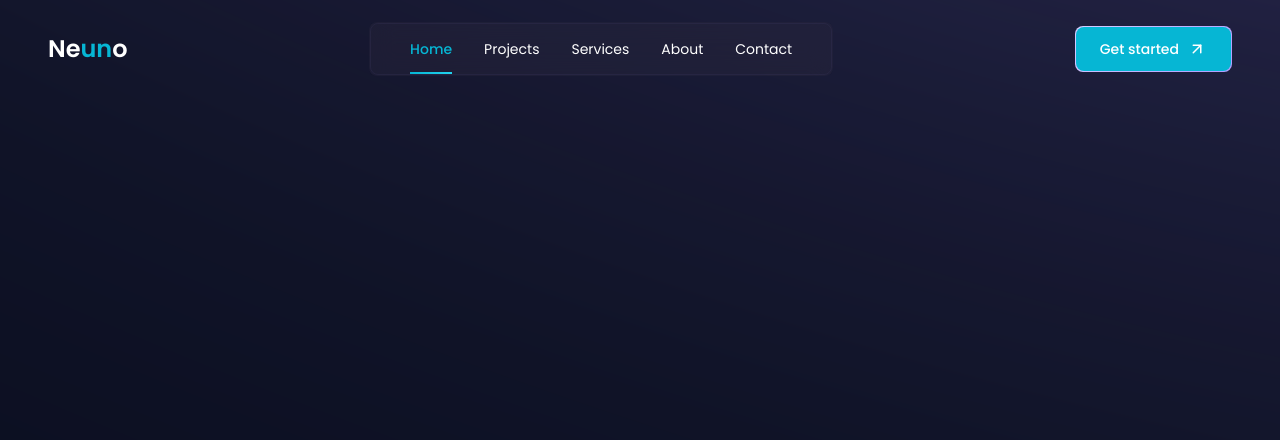
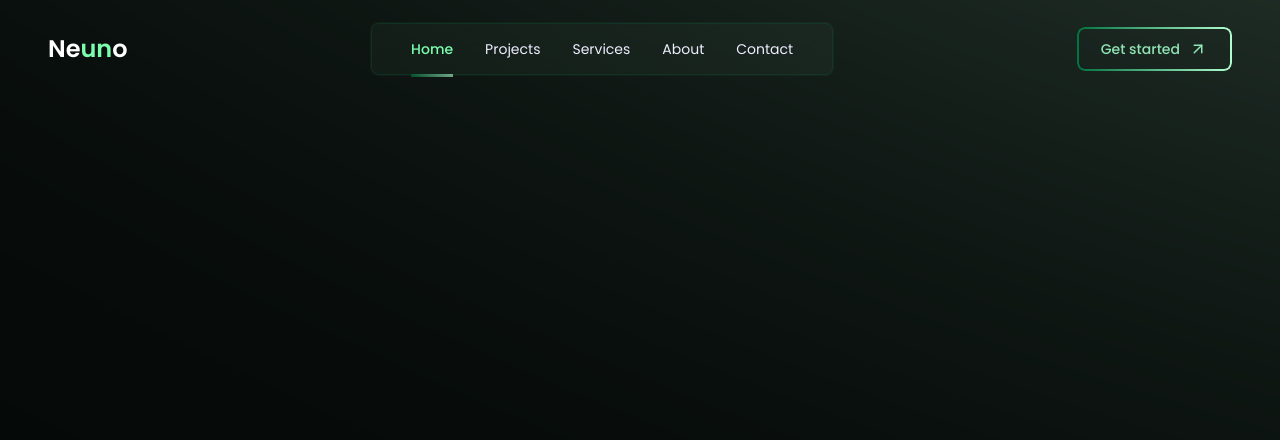
Before and after one commit to mehedii-h03/neuno, a Next.js app: page / in a window 1280 px wide. Shown: the top 440 px of the page. Built offline with nearby package versions, Linux system fonts and the light colour scheme.

Commit message:
color theme changed

```diff
--- a/src/app/globals.css
+++ b/src/app/globals.css
@@ -1,43 +1,13 @@
 @import url('https://fonts.googleapis.com/css2?family=Poppins:wght@400;500;600&display=swap');
 @import "tailwindcss";
 
-
-
-/* Better */
-/*
 @theme {
-  --color-primary: #6366F1;
-  --color-primary-hover: #818CF8;
-  --color-bg: #0B1121;
-  --color-surface: #182132;
-  --color-surface-hover: #253144;
-  --color-text: #E2E8F0;
-  --color-text-secondary: #94A3B8;
-  --color-border: #334155;
-} */
-
-/* Good */
-
-/* @theme {
-  --color-primary: #25CED1;
-  --color-primary-hover: #47E3E6;
-  --color-bg: #16161E;
-  --color-surface: #22222E;
-  --color-surface-hover: #30303E;
-  --color-text: #E4F1F2;
-  --color-text-secondary: #9CADB5;
-  --color-border: #484860;
-} */
-
-
-/* better in teal */
-@theme {
-  --color-primary: #06B6D4;
+  --color-primary: #7CFEAF;
   --color-primary-hover: #22D3EE;
-  --color-bg: #0C1021;
+  --color-bg: #060A09;
   --color-surface: #1D2035;
   --color-surface-hover: #2D3048;
-  --color-text: #DCDFE4;
+  --color-text: #EFEEFF;
   --color-text-secondary: #8B92AC;
   --color-border: #414458;
   --color-active-link: linear-gradient(90deg, #06B6D4, #22D3EE);
@@ -63,7 +33,7 @@ body {
   bottom: 0;
   border-radius: 12px;
   padding: 1px;
-  background: linear-gradient(90deg, #48407080, #8A7AD680);
+  background: linear-gradient(90deg, #01734099, #B1FDCF99);
   -webkit-mask:
     linear-gradient(#fff 0 0) content-box,
     linear-gradient(#fff 0 0);
--- a/src/app/page.tsx
+++ b/src/app/page.tsx
@@ -8,7 +8,7 @@ import Navbar from "@/components/landing/Navbar";
 export default function Home() {
   return (
     <>
-      <div className="fixed inset-0 z-0 pointer-events-none md:-top-[100px]">
+      <div className="fixed inset-0 z-0 pointer-events-none md:-top-[100px] -right-[300px]">
         <Image
           src={BgGradientSvg}
           alt="Background Gradient"
--- a/src/components/common/Button.tsx
+++ b/src/components/common/Button.tsx
@@ -28,23 +28,36 @@ const DiagonalCircularButton = ({
   const [isHovered, setIsHovered] = useState(false);
 
   return (
-    <div className="relative inline-block">
-      {/* Gradient border background */}
-      <div
-        className="absolute inset-0"
+    <button
+      onClick={onClick}
+      className={`relative flex items-center gap-2 px-6 py-3 text-sm font-medium text-[#91E4B5] transition-all duration-300 cursor-pointer ${className}`}
+      onMouseEnter={() => setIsHovered(true)}
+      onMouseLeave={() => setIsHovered(false)}
       style={{
-          background: "linear-gradient(135deg, #D5CDFF, #AF9EFF)",
+        position: "relative",
+        background: "transparent",
         borderRadius: "8px",
       }}
-      ></div>
-
-      {/* Inner button with background color */}
-      <button
-        onClick={onClick}
-        className={`relative flex items-center gap-2 rounded-lg px-6 py-3 text-sm font-medium text-white bg-primary transition-all duration-300 hover:bg-primary-hover cursor-pointer m-[1px] ${className}`}
-        onMouseEnter={() => setIsHovered(true)}
-        onMouseLeave={() => setIsHovered(false)}
     >
+      {/* Pseudo-element for gradient border */}
+      <div
+        style={{
+          content: "",
+          position: "absolute",
+          top: 0,
+          left: 0,
+          right: 0,
+          bottom: 0,
+          borderRadius: "8px",
+          padding: "2px",
+          background: "linear-gradient(90deg,#017340, #B1FDCF)",
+          WebkitMask:
+            "linear-gradient(#fff 0 0) content-box, linear-gradient(#fff 0 0)",
+          WebkitMaskComposite: "xor",
+          maskComposite: "exclude",
+          pointerEvents: "none",
+        }}
+      />
       <span className="font-medium">{children}</span>
       <span className="relative size-5 overflow-hidden flex items-center justify-center">
         <span
@@ -54,7 +67,6 @@ const DiagonalCircularButton = ({
         </span>
       </span>
     </button>
-    </div>
   );
 };
 
--- a/src/components/landing/Navbar.tsx
+++ b/src/components/landing/Navbar.tsx
@@ -21,7 +21,7 @@ const navItems = ["Home", "Projects", "Services", "About", "Contact"];
 
 const GradientBorder = memo(({ className = "" }: GradientBorderProps) => (
   <div
-    className={`absolute inset-0 rounded-lg border border-[#48407080] opacity-40 ${className}`}
+    className={`absolute inset-0 rounded-lg border border-[#01734099] opacity-40 ${className}`}
   />
 ));
 GradientBorder.displayName = "GradientBorder";
@@ -38,7 +38,7 @@ const NavLink = memo(
       }}
       whileTap={{ scale: 0.98 }}
       className={`text-sm cursor-pointer relative ${
-        isActive ? "text-primary font-medium" : "text-white"
+        isActive ? "text-primary font-medium" : "text-text"
       }`}
       onClick={onClick}
     >
@@ -46,10 +46,10 @@ const NavLink = memo(
       {isActive && !scrolled && (
         <motion.div
           layoutId="desktopActiveIndicator"
-          className="absolute bottom-0 left-0 right-0 h-0.5"
+          className="absolute bottom-0 left-0 right-0 h-[2.5px]"
           style={{
-            bottom: "-15px",
-            background: "linear-gradient(90deg, #06B6D4, #22D3EE)",
+            bottom: "-17.5px",
+            background: "linear-gradient(90deg, #01734099, #B1FDCF99)",
           }}
           transition={{ duration: 0.15 }}
         />
@@ -70,7 +70,6 @@ const Navbar = () => {
   const menuRef = useRef<HTMLDivElement>(null);
   const buttonRef = useRef<HTMLButtonElement>(null);
 
-  // Avoid hydration errors
   useEffect(() => {
     setMounted(true);
   }, []);
@@ -176,8 +175,10 @@ const Navbar = () => {
             backfaceVisibility: "hidden",
           }}
         >
+          {/* Scroll glass bg */}
           <motion.div
-            className="hidden md:block absolute inset-0 bg-[#2E2A405C] backdrop-blur-md rounded-lg"
+            className="hidden md:block absolute inset-0 bg-[#B1FDCF0A] backdrop-blur-md rounded-lg opacity-80
+            "
             initial={false}
             animate={{ opacity: scrolled ? 1 : 0 }}
             transition={{ duration: 0.25 }}
@@ -185,7 +186,8 @@ const Navbar = () => {
           />
 
           {scrolled && <GradientBorder />}
-          <div className="md:hidden absolute inset-0 bg-[#2E2A405C] backdrop-blur-md rounded-lg" />
+          {/* Mobile glass background */}
+          <div className="md:hidden absolute inset-0 bg-[#B1FDCF0A] backdrop-blur-md rounded-lg opacity-80" />
           <div className="md:hidden">
             <GradientBorder />
           </div>
@@ -207,8 +209,9 @@ const Navbar = () => {
               transition={{ duration: 0.3 }}
               className="hidden md:block relative rounded-lg p-[1px]"
             >
+              {/* Desktop glass background */}
               <motion.div
-                className="absolute inset-0 bg-[#2E2A405C] backdrop-blur-md rounded-lg opacity-80"
+                className="absolute inset-0 bg-[#B1FDCF0A] backdrop-blur-md rounded-lg opacity-80"
                 animate={{ opacity: scrolled ? 0 : 1 }}
                 transition={{ duration: 0.2 }}
               />
@@ -280,6 +283,7 @@ const Navbar = () => {
         </motion.nav>
       </div>
 
+      {/* Mobile Menu */}
       <AnimatePresence>
         {isMenuOpen && (
           <>
@@ -302,10 +306,7 @@ const Navbar = () => {
               className="fixed top-16 right-4 z-40 md:hidden rounded-lg px-5 py-4 w-64"
               style={{
                 transform: "translateZ(0)",
-                background: `
-                  linear-gradient(#2E2A405C, #2E2A405C) padding-box,
-                  linear-gradient(135deg, #48407080, #8A7AD680) border-box
-                `,
+                background: `#B1FDCF0A`,
                 border: "1.5px solid transparent",
                 backdropFilter: "blur(12px)",
               }}
@@ -330,7 +331,7 @@ const Navbar = () => {
                     {activeItem === item && (
                       <motion.div
                         layoutId="mobileActiveIndicator"
-                        className="absolute bg-gradient-to-r from-[#8A7AD6] to-[#AF9EFF] w-0.5 my-auto"
+                        className="absolute bg-gradient-to-r from-[##01734099] to-[#B1FDCF99] w-0.5 my-auto"
                         style={{
                           left: "-21px",
                           top: 0,
```
Also changed, not shown: src/assets/gradients/BgGradient.svg. Lines whose indentation alone changed are shown as unchanged.
